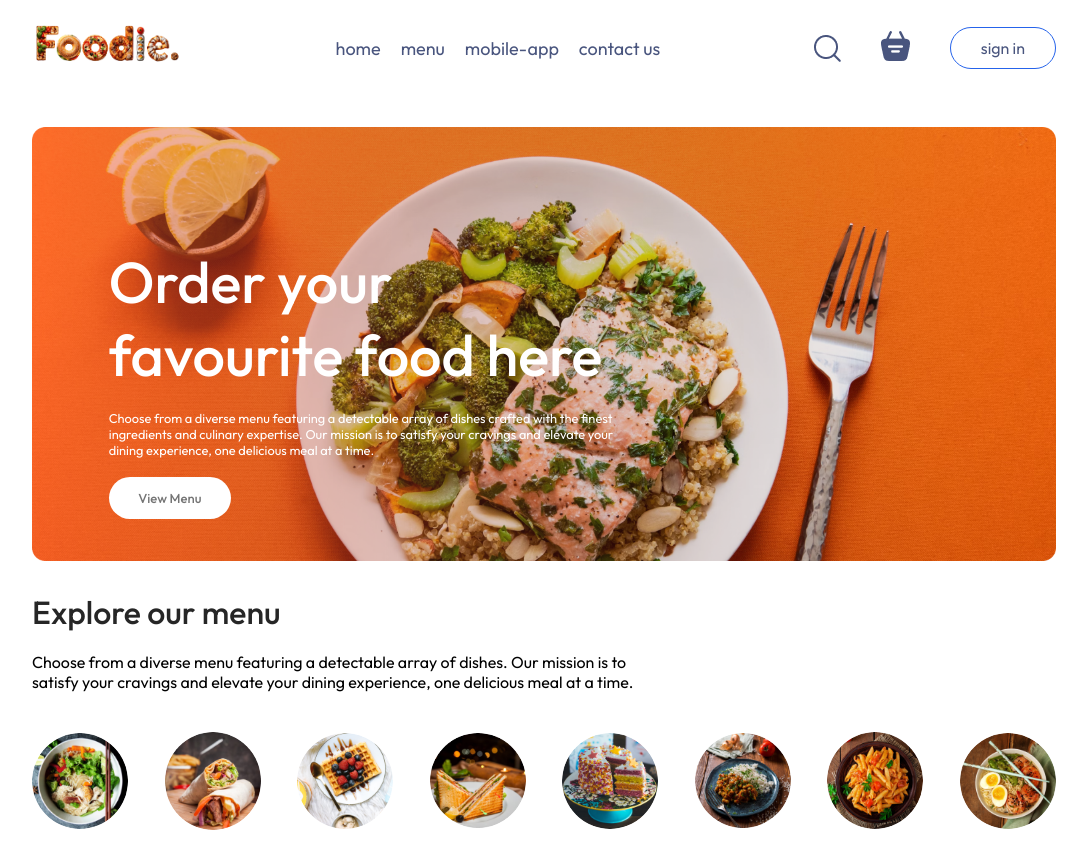
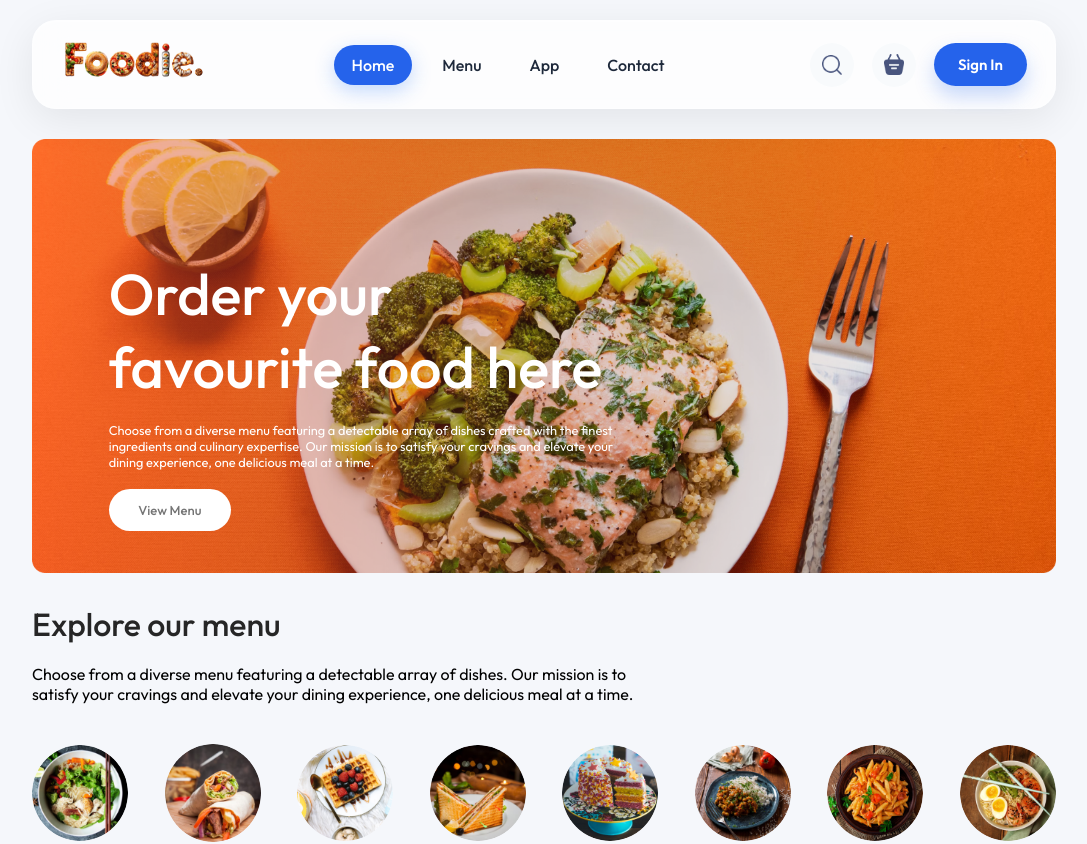
Before and after one commit to TheOwaisLone/Foodie, a React (Vite) app in the folder frontend/: page / in a window 1280 px wide. Shown: the top 844 px of the page, without its empty margins (96-1183 px from the left). Built offline with nearby package versions, Linux system fonts and the light colour scheme; no server answers.

Commit message:
fixed navbar

```diff
--- a/frontend/src/components/Navbar/Navbar.css
+++ b/frontend/src/components/Navbar/Navbar.css
@@ -1,133 +1,260 @@
 .navbar {
-  padding: 20px 0px;
+  position: sticky;
+  top: 20px;
+  z-index: 1000;
+
   display: flex;
+  align-items: center;
   justify-content: space-between;
-  align-items: center;
+
+  padding: 16px 28px;
+  margin-top: 20px;
+
+  background: rgba(255, 255, 255, 0.75);
+  backdrop-filter: blur(18px);
+
+  border: 1px solid rgba(255, 255, 255, 0.3);
+
+  border-radius: 24px;
+
+  box-shadow:
+    0 10px 40px rgba(0, 0, 0, 0.08),
+    inset 0 1px 1px rgba(255, 255, 255, 0.4);
 }
-.navbar .logo {
-  width: 150px;
+
+.logo {
+  width: 145px;
+  cursor: pointer;
 }
 
 .navbar-menu {
   display: flex;
+  align-items: center;
+  gap: 12px;
+
   list-style: none;
-  gap: 20px;
-  color: #49557e;
-  font-size: 18px;
 }
+
+.navbar-menu a {
+  padding: 10px 18px;
+  border-radius: 999px;
+
+  font-size: 16px;
+  font-weight: 500;
+
+  color: #1e293b;
+
+  transition: all 0.25s ease;
+}
+
+.navbar-menu a:hover {
+  background: rgba(59, 130, 246, 0.1);
+  color: var(--foodie-primary);
+}
+
+.navbar-menu .active {
+  background: var(--foodie-primary);
+  color: white;
+  box-shadow: 0 6px 20px rgba(59, 130, 246, 0.3);
+}
+
 .navbar-right {
   display: flex;
   align-items: center;
-  gap: 40px;
+  gap: 18px;
 }
 
-.navbar button {
-  background: transparent;
-  font-size: 16px;
-  color: #49557e;
-  border: 1px solid var(--foodie-primary);
-  padding: 10px 30px;
-  border-radius: 50px;
+.icon-wrapper,
+.cart-container,
+.profile-wrapper {
+  width: 44px;
+  height: 44px;
+
+  display: flex;
+  align-items: center;
+  justify-content: center;
+
+  border-radius: 50%;
+
+  background: #f8fafc;
+
   cursor: pointer;
-  transition: 0.3s;
+
+  transition: all 0.25s ease;
 }
 
-.navbar button:hover {
-  background-color: #fff4f2;
+.icon-wrapper:hover,
+.cart-container:hover,
+.profile-wrapper:hover {
+  transform: translateY(-2px);
+  background: #eef4ff;
 }
 
-.navbar .active {
-  padding-bottom: 2px;
-  border-bottom: 2px solid #49557e;
+.icon-wrapper img,
+.cart-container img {
+  width: 20px;
 }
 
-.navbar li {
-  cursor: pointer;
+.profile-icon {
+  width: 20px;
+  height: 20px;
+  object-fit: contain;
 }
-.navbar-search-icon {
+
+.cart-container {
   position: relative;
 }
 
-.navbar-search-icon .dot {
+.cart-badge {
   position: absolute;
-  min-width: 10px;
-  min-height: 10px;
-  background-color: var(--foodie-primary);
-  border-radius: 5px;
-  top: -8px;
-  right: -8px;
+  top: -4px;
+  right: -4px;
+
+  min-width: 20px;
+  height: 20px;
+
+  display: flex;
+  align-items: center;
+  justify-content: center;
+
+  padding: 0 6px;
+
+  border-radius: 50px;
+
+  background: var(--foodie-primary);
+  color: white;
+
+  font-size: 12px;
+  font-weight: 600;
+
+  border: 2px solid white;
 }
+
+.signin-btn {
+  border: none;
+  outline: none;
+
+  background: linear-gradient(135deg, var(--foodie-primary), #2563eb);
+
+  color: white;
+
+  padding: 12px 24px;
+
+  border-radius: 999px;
+
+  font-size: 15px;
+  font-weight: 600;
+
+  cursor: pointer;
+
+  transition: all 0.3s ease;
+
+  box-shadow: 0 10px 20px rgba(37, 99, 235, 0.25);
+}
+
+.signin-btn:hover {
+  transform: translateY(-2px) scale(1.02);
+  opacity: 0.95;
+}
+
 .navbar-profile {
   position: relative;
 }
+
 .nav-profile-dropdown {
   position: absolute;
+  top: 60px;
+  right: 0;
+
   display: none;
+  flex-direction: column;
+
+  min-width: 180px;
+
+  padding: 12px;
+
+  border-radius: 18px;
+
+  background: white;
+
+  list-style: none;
+
+  box-shadow: 0 12px 40px rgba(0, 0, 0, 0.12);
+}
+
+.nav-profile-dropdown {
+  position: absolute;
+  top: 60px;
   right: 0;
-  z-index: 1;
-}
-.navbar-profile:hover .nav-profile-dropdown {
+
   display: flex;
   flex-direction: column;
-  gap: 10px;
-  background-color: #fff2ef;
-  padding: 12px 25px;
-  border-radius: 4px;
-  border: 1px solid var(--foodie-primary);
-  outline: 2px solid white;
-  list-style: none;
+
+  opacity: 0;
+  visibility: hidden;
+  transform: translateY(10px);
+  transition: all 0.25s ease;
 }
-.nav-profile-dropdown li {
-  display: flex;
-  align-items: center;
-  gap: 10px;
-  cursor: pointer;
+
+.nav-profile-dropdown.active {
+  opacity: 1;
+  visibility: visible;
+  transform: translateY(0);
 }
-.nav-profile-dropdown img {
-  width: 20px;
-}
+
 .nav-profile-dropdown li:hover {
+  background: #f1f5f9;
   color: var(--foodie-primary);
 }
-@media (max-width: 1050px) {
-  .navbar .logo {
-    width: 140px;
+
+.nav-profile-dropdown img {
+  width: 18px;
+}
+
+.nav-profile-dropdown hr {
+  border: none;
+  height: 1px;
+  background: #e2e8f0;
+  margin: 6px 0;
+}
+
+@media (max-width: 900px) {
+  .navbar {
+    padding: 14px 18px;
   }
-  .navbar-menu {
-    gap: 20px;
-    font-size: 17px;
-  }
-  .navbar-right {
-    gap: 30px;
-  }
-  .navbar-right img {
-    width: 22px;
-  }
-  .navbar-right button {
-    padding: 8px 25px;
-  }
-}
-@media (max-width: 900px) {
-  .navbar .logo {
-    width: 120px;
-  }
-  .navbar-menu {
-    gap: 15px;
-    font-size: 16px;
-  }
-  .navbar-right {
-    gap: 20px;
-  }
-  .navbar-right img {
-    width: 20px;
-  }
-  .navbar-right button {
-    padding: 7px 20px;
-    font-size: 15px;
-  }
-}
-@media (max-width: 750px) {
+
   .navbar-menu {
     display: none;
   }
+
+  .logo {
+    width: 120px;
+  }
+
+  .signin-btn {
+    padding: 10px 18px;
+    font-size: 14px;
+  }
+
+  .navbar-right {
+    gap: 12px;
+  }
 }
+
+@media (max-width: 600px) {
+  .navbar {
+    top: 10px;
+    border-radius: 18px;
+  }
+
+  .icon-wrapper,
+  .cart-container,
+  .profile-wrapper {
+    width: 40px;
+    height: 40px;
+  }
+
+  .signin-btn {
+    padding: 10px 16px;
+  }
+}
--- a/frontend/src/components/Navbar/Navbar.jsx
+++ b/frontend/src/components/Navbar/Navbar.jsx
@@ -1,4 +1,4 @@
-import React, { useContext, useState } from "react";
+import React, { useContext, useEffect, useRef, useState } from "react";
 import "./Navbar.css";
 import { assets } from "../../assets/frontend_assets/assets";
 import { Link, useNavigate } from "react-router-dom";
@@ -6,79 +6,132 @@ import { StoreContext } from "../../context/StoreContext";
 import { toast } from "react-toastify";
 
 const Navbar = ({ setShowLogin }) => {
-  const [menu, setMenu] = useState("home");
-  const { getTotalCartAmount, token, setToken } = useContext(StoreContext);
+  const [menu, setMenu] = useState("Home");
+  const [showDropdown, setShowDropdown] = useState(false);
+
+  const dropdownRef = useRef();
+
+  const { cartItems, token, setToken } = useContext(StoreContext);
+
   const navigate = useNavigate();
+
+  useEffect(() => {
+    const handleClickOutside = (event) => {
+      if (dropdownRef.current && !dropdownRef.current.contains(event.target)) {
+        setShowDropdown(false);
+      }
+    };
+
+    document.addEventListener("mousedown", handleClickOutside);
+
+    return () => {
+      document.removeEventListener("mousedown", handleClickOutside);
+    };
+  }, []);
 
   const logout = () => {
     localStorage.removeItem("token");
     setToken("");
-    toast.success("Logout Successfully");
+    toast.success("Logged out successfully");
     navigate("/");
   };
+
+  // total items
+  const totalItems = Object.values(cartItems).reduce(
+    (total, item) => total + item,
+    0,
+  );
+
   return (
-    <div className="navbar">
-      <Link to="/">
-        <img src={assets.logo} alt="" className="logo" />
+    <nav className="navbar">
+      <Link to="/" className="navbar-logo">
+        <img src={assets.logo} alt="Foodie Logo" className="logo" />
       </Link>
+
       <ul className="navbar-menu">
         <Link
           to="/"
           onClick={() => setMenu("Home")}
           className={menu === "Home" ? "active" : ""}
         >
-          home
+          Home
         </Link>
+
         <a
           href="#explore-menu"
           onClick={() => setMenu("Menu")}
           className={menu === "Menu" ? "active" : ""}
         >
-          menu
+          Menu
         </a>
+
         <a
           href="#app-download"
-          onClick={() => setMenu("App")}
-          className={menu === "App" ? "active" : ""}
+          onClick={() => setMenu("Mobile")}
+          className={menu === "Mobile" ? "active" : ""}
         >
-          mobile-app
+          App
         </a>
+
         <a
           href="#footer"
-          onClick={() => setMenu("Contact Us")}
-          className={menu === "Contact Us" ? "active" : ""}
+          onClick={() => setMenu("Contact")}
+          className={menu === "Contact" ? "active" : ""}
         >
-          contact us
+          Contact
         </a>
       </ul>
+
       <div className="navbar-right">
-        <img src={assets.search_icon} alt="" />
-        <div className="navbar-search-icon">
-          <Link to="/cart">
-            <img src={assets.basket_icon} alt="" />
-          </Link>
-          <div className={getTotalCartAmount() === 0 ? "" : "dot"}></div>
+        <div className="icon-wrapper">
+          <img src={assets.search_icon} alt="Search" />
         </div>
+
+        <Link to="/cart" className="cart-container">
+          <img src={assets.basket_icon} alt="Cart" />
+
+          {totalItems > 0 && <div className="cart-badge">{totalItems}</div>}
+        </Link>
+
         {!token ? (
-          <button onClick={() => setShowLogin(true)}>sign in</button>
+          <button className="signin-btn" onClick={() => setShowLogin(true)}>
+            Sign In
+          </button>
         ) : (
-          <div className="navbar-profile">
-            <img src={assets.profile_icon} alt="" />
-            <ul className="nav-profile-dropdown">
-              <li onClick={() => navigate("/myorders")}>
-                <img src={assets.bag_icon} alt="" />
-                <p>Orders</p>
+          <div className="navbar-profile" ref={dropdownRef}>
+            <div
+              className="profile-wrapper"
+              onClick={() => setShowDropdown(!showDropdown)}
+            >
+              <img
+                src={assets.profile_icon}
+                alt="Profile"
+                className="profile-icon"
+              />
+            </div>
+
+            <ul
+              className={`nav-profile-dropdown ${showDropdown ? "active" : ""}`}
+            >
+              <li
+                onClick={() => {
+                  navigate("/myorders");
+                  setShowDropdown(false);
+                }}
+              >
+                <img src={assets.bag_icon} alt="" /> Orders
               </li>
+
               <hr />
+
               <li onClick={logout}>
-                <img src={assets.logout_icon} alt="" />
-                <p>Logout</p>
+                <img src={assets.logout_icon} alt="" /> Logout
               </li>
             </ul>
           </div>
         )}
       </div>
-    </div>
+    </nav>
   );
 };
 
--- a/frontend/src/index.css
+++ b/frontend/src/index.css
@@ -17,6 +17,7 @@
 }
 body {
   min-height: 100vh;
+  background: #f5f7fb;
 }
 a {
   text-decoration: none;
```
